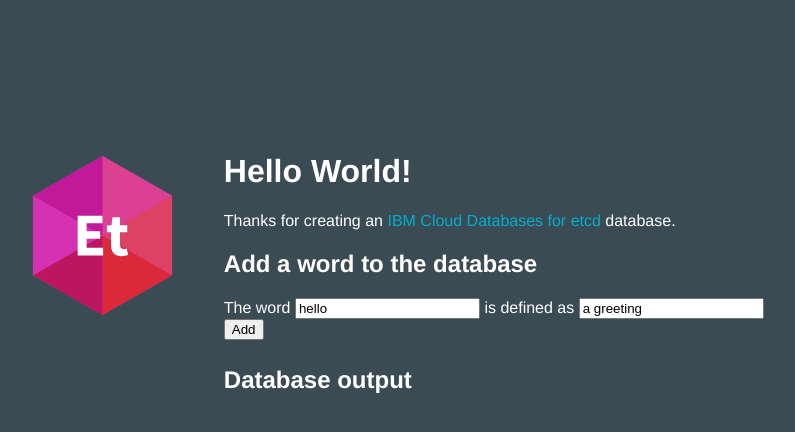
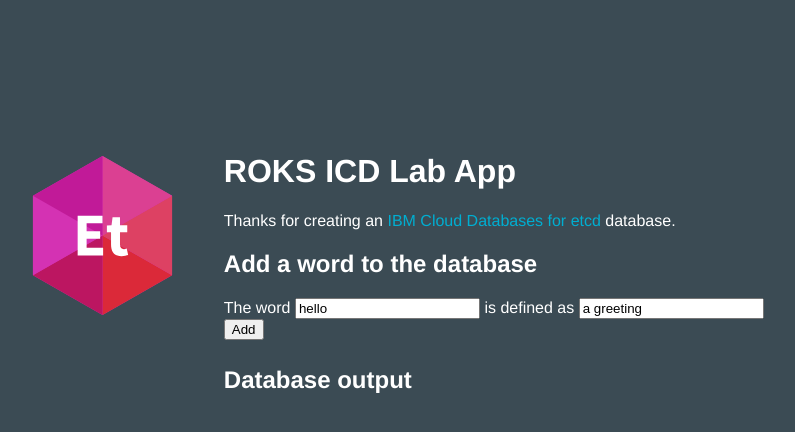
Before and after one commit to greyhoundforty/s2i-icd, a website: page site/public/index.html in a window 1280 px wide. Shown: the whole page, without its empty margins (239-1034 px from the left). Drawn offline with nearby package versions, Linux system fonts and the light colour scheme; no server answers.

Commit message:
Update index.html

```diff
--- a/site/public/index.html
+++ b/site/public/index.html
@@ -18,7 +18,7 @@
           <img class = "newappIcon" src="images/etcd.svg">
         </td>
         <td>
-          <h1 id="message">Hello World!</h1>
+          <h1 id="message">ROKS ICD Lab App</h1>
           <p class="description"></p> Thanks for creating an <a href="https://console.bluemix.net/catalog/services/databases-for-etcd"><span class = "blue">IBM Cloud Databases for etcd</span></a> database.
           <h2>Add a word to the database</h2>
           <form id="add-word">
```
